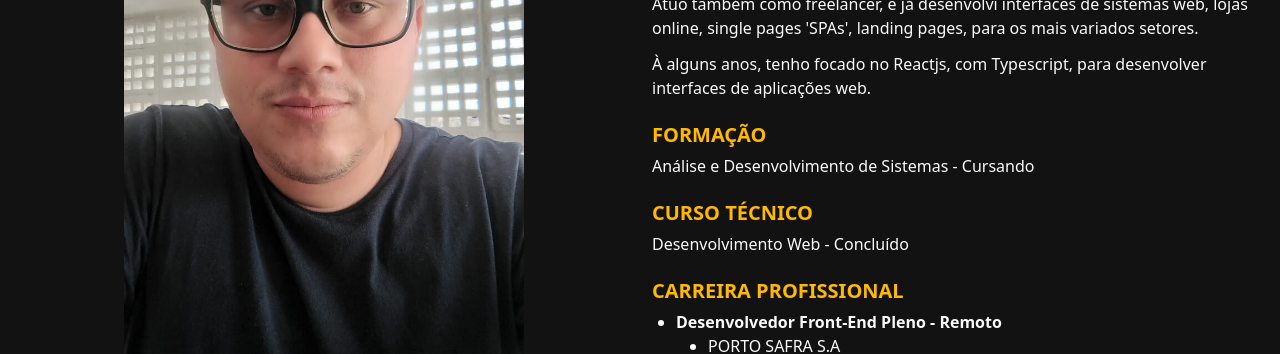
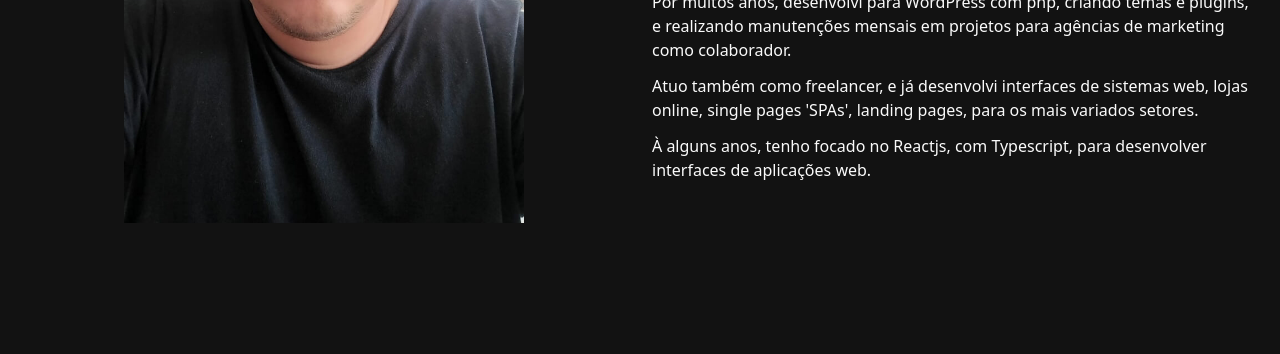
Before and after one commit to Marcio-Moraes/portfolio-nextjs, a Next.js app: page / in a window 1280 px wide. Shown: the part 1180-1534 px from the top of the page. Built offline with nearby package versions, Linux system fonts and the light colour scheme.

Commit message:
Padronização de Padding nas novas seções

```diff
--- a/src/app/(sections)/_contato/page.tsx
+++ b/src/app/(sections)/_contato/page.tsx
@@ -14,9 +14,9 @@ import { IoMdMail } from "react-icons/io";
 
 const ContatoSection = () => {
     return(
-        <div id="contato">
-            <Titulo title1="Fale" title2="Comigo" mt="mt-10" />
-            <div className="w-full max-w-7xl m-auto min-h-dvh p-10 my-10 flex flex-col md:flex-row gap-10">
+        <div id="contato" className="py-30">
+            <Titulo title1="Fale" title2="Comigo" />
+            <div className="w-full max-w-7xl m-auto p-10 flex flex-col md:flex-row gap-10">
                 <div className="w-full p-5">
                     <SubTitulo texto="Como posso ajudar?" classeNome="mb-5" />
 
--- a/src/app/(sections)/_cursos/page.tsx
+++ b/src/app/(sections)/_cursos/page.tsx
@@ -2,7 +2,7 @@ import { Titulo } from "../../components/layout/titulo";
 
 export default function CursosSection() {
     return (
-        <div className="py-40 bg-[#121212]" id="cursos">
+        <div className="py-30 bg-[#121212]" id="cursos">
             <Titulo title1="Meus"  title2="Cursos" />
         </div>
     );
--- a/src/app/(sections)/_sobre/page.tsx
+++ b/src/app/(sections)/_sobre/page.tsx
@@ -16,7 +16,7 @@ export default function SobreSection()   {
 
     return(
         <div className="bg-[#121212]" id="sobre">
-                <div className="w-full max-w-7xl m-auto py-20 px-5 flex flex-col md:flex-row items-center gap-6 md:min-h-screen">
+                <div className="w-full max-w-7xl m-auto py-30 px-5 flex flex-col md:flex-row items-center gap-6 md:min-h-screen">
                     <div className="w-full flex justify-center no-scrollbar" ref={scrollRef}>
                         <motion.div
                            initial={{ opacity: 0, y: 50 }} // Estado inicial (invisível e abaixo)
@@ -53,17 +53,17 @@ export default function SobreSection()   {
                             texto="À alguns anos, tenho focado no Reactjs, com Typescript, para desenvolver interfaces de aplicações web."
                         />
 
-                        <SubTitulo texto="Formação" />
+                        {/* <SubTitulo texto="Formação" />
                         <Paragrafo
                             texto="Análise e Desenvolvimento de Sistemas - Cursando"
-                        />
+                        /> */}
 
-                        <SubTitulo texto="Curso Técnico" />
+                        {/* <SubTitulo texto="Curso Técnico" />
                         <Paragrafo
                             texto="Desenvolvimento Web - Concluído"
-                        />
+                        /> */}
 
-                        <SubTitulo texto="Carreira profissional" />
+                        {/* <SubTitulo texto="Carreira profissional" />
 
                         <ul className="list-disc ml-6">
                             <li className="font-bold">Desenvolvedor Front-End Pleno - Remoto</li>
@@ -82,7 +82,7 @@ export default function SobreSection()   {
 
                         <Paragrafo
                             texto="Outras experiências você pode ver no meu currículo completo."
-                        />
+                        /> */}
                     </div>
                 </div>
 
--- a/src/app/components/carrosselProjetos.tsx
+++ b/src/app/components/carrosselProjetos.tsx
@@ -8,7 +8,7 @@ import { Titulo } from "./layout/titulo"
 
 export const CarrosselProjetos = () => {
     return(
-        <div className="container mx-auto py-20 px-15">
+        <div className="container mx-auto py-30 px-15" id="projetos">
             <Titulo title1="Meus" title2="Projetos" mb="mb-20"/>
             <Carousel
                 opts={{
```
